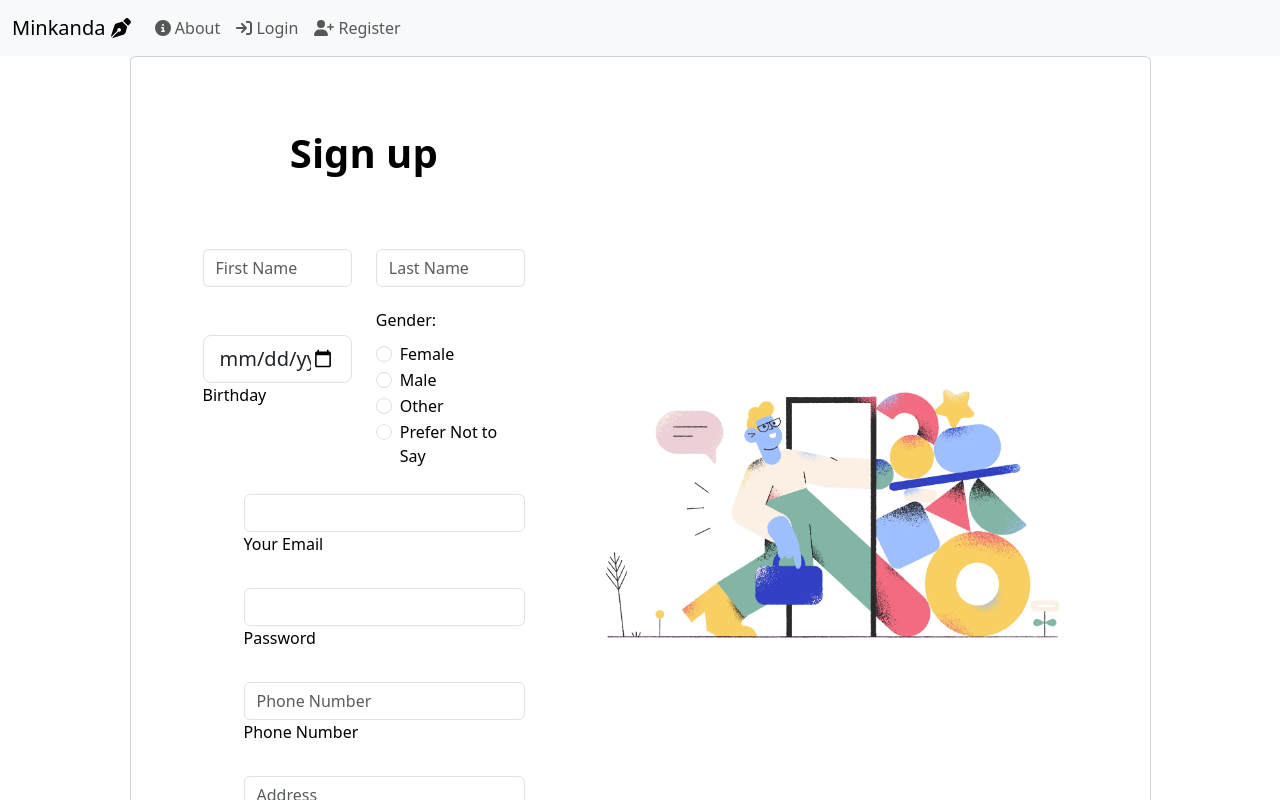
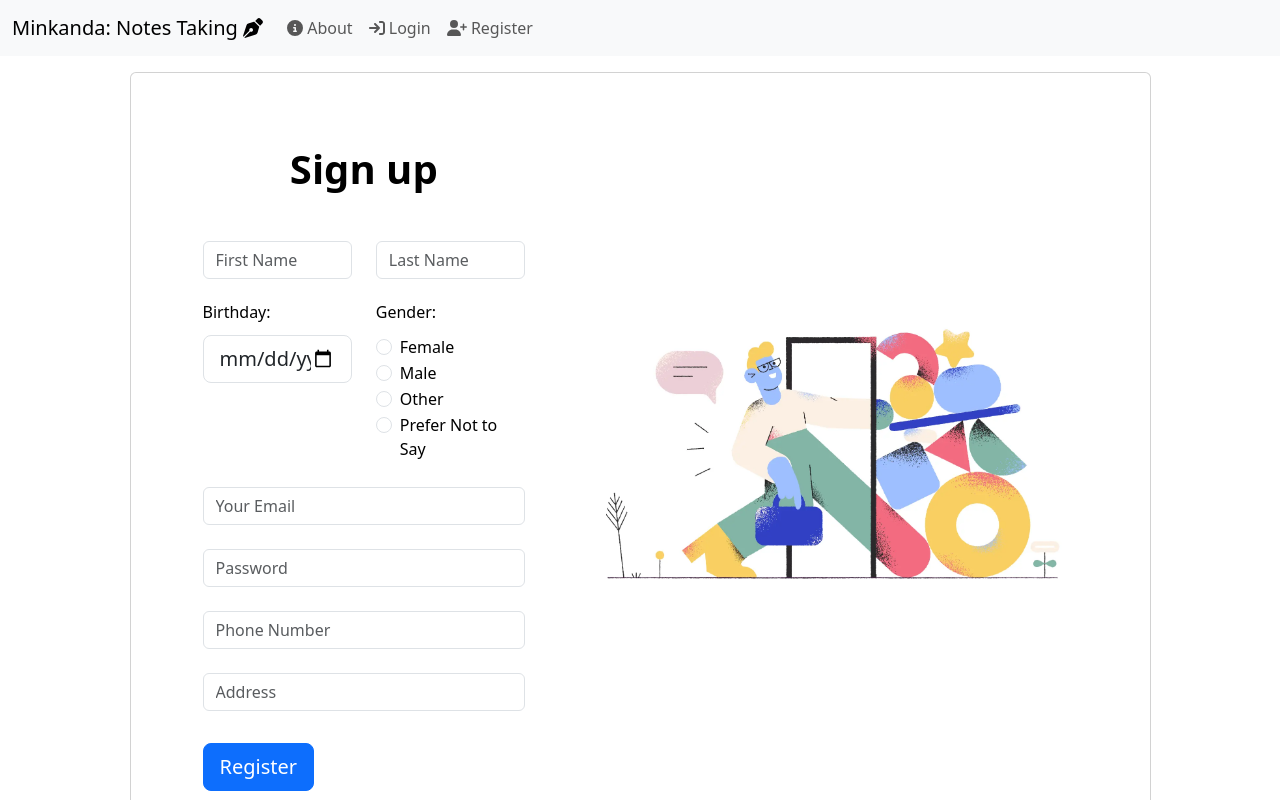
Before and after one commit to helenapedro/minkanda-frontend, a React (Create React App) app: page /register in a window 1280 px wide. Shown: the top 800 px of the page. Built offline with nearby package versions, Linux system fonts and the light colour scheme.

Commit message:
new commit

```diff
--- a/src/components/NavBar.jsx
+++ b/src/components/NavBar.jsx
@@ -17,7 +17,7 @@ import Navbar from 'react-bootstrap/Navbar';
 import { useSelector } from 'react-redux';
 import { selectIsAuthenticated } from '../redux/userSlice';
 
-const MINKANDA = "Minkanda";
+const MINKANDA = "Minkanda: Notes Taking";
 const LOGIN = "Login";
 const LOGOUT = "Logout";
 const REGISTER = "Register";
--- a/src/forms/gender.jsx
+++ b/src/forms/gender.jsx
@@ -2,7 +2,6 @@ const Gender = ({ gender, setGender }) => {
   return (
     <div className="col mb-4">
       <h6 className="mb-2 pb-1">Gender: </h6>
-
       <div className="form-check form-check-inline">
         <input
           className="form-check-input"
--- a/src/forms/registerForm.jsx
+++ b/src/forms/registerForm.jsx
@@ -3,29 +3,21 @@ import styles from './Forms.module.css';
 
 const registerForm = (
      handleSubmit,
-     email,
-     setEmail,
-     password,
-     setPassword,
-     firstname,
-     setFirstname,
-     lastname,
-     setLastname,
-     birthday,
-     setBirthday,
-     gender,
-     setGender,
-     phoneNumber,
-     setPhoneNumber,
-     address,
-     setAddress,
+     email, setEmail,
+     password, setPassword,
+     firstname, setFirstname,
+     lastname, setLastname,
+     birthday, setBirthday,
+     gender, setGender,
+     phoneNumber, setPhoneNumber,
+     address, setAddress,
      isLoading
 ) => {
      return (
           <form className='mx-1 mx-md-4' onSubmit={handleSubmit}>
                <div className='row'>
                     <div className="col-md-6 mb-4">
-                         <i className="fas fa-user fa-lg me-3 fa-fw"></i>
+                         {/* <i className="fas fa-user fa-lg me-3 fa-fw"></i> */}
                          <div data-mdb-input-init className="form-outline flex-fill mb-0">
                               <input
                               type="text"
@@ -40,7 +32,7 @@ const registerForm = (
                          </div>
                     </div>
                     <div className="col-md-6 mb-4">
-                         <i className="fas fa-user fa-lg me-3 fa-fw"></i>
+                         {/* <i className="fas fa-user fa-lg me-3 fa-fw"></i> */}
                          <div className="form-outline flex-fill mb-0">
                               <input
                               type="text"
@@ -57,7 +49,8 @@ const registerForm = (
                </div>
                <div  className='row'>
                     <div className="col-md-6 mb-4 align-items-center">
-                         <i className="fas fa-calendar fa-lg me-3 fa-fw"></i>
+                         {/* <i className="fas fa-calendar fa-lg me-3 fa-fw"></i> */}
+                         <h6 className="mb-2 pb-1">Birthday: </h6>
                          <div className="form-outline datepicker w-100">
                               <input
                               type="date"
@@ -67,43 +60,42 @@ const registerForm = (
                               onChange={(e) => setBirthday(e.target.value)}
                               required
                               />
-                              <label className="form-label" htmlFor="birthdayDate">Birthday</label>
                          </div>
                     </div>
                     <Gender gender={gender} setGender={setGender} />
                </div>
                <div className="d-flex flex-row align-items-center mb-4">
-                    <i className="fas fa-envelope fa-lg me-3 fa-fw"></i>
+                    {/* <i className="fas fa-envelope fa-lg me-3 fa-fw"></i> */}
                     <div className="form-outline flex-fill mb-0">
                          <input
                               type="email"
                               id="email"
                               className="form-control"
+                              placeholder='Your Email'
                               value={email}
                               onChange={(e) => setEmail(e.target.value)}
                               required
                               autoComplete="email"
                          />
-                         <label className="form-label" htmlFor="email">Your Email</label>
                     </div>
                </div>
                <div className="d-flex flex-row align-items-center mb-4">
-                    <i className="fas fa-lock fa-lg me-3 fa-fw"></i>
+                    {/* <i className="fas fa-lock fa-lg me-3 fa-fw"></i> */}
                     <div className="form-outline flex-fill mb-0">
                          <input
                               type="password"
                               id="password"
                               className="form-control"
+                              placeholder='Password'
                               value={password}
                               onChange={(e) => setPassword(e.target.value)}
                               required
                               autoComplete="new-password"
                          />
-                         <label className="form-label" htmlFor="password">Password</label>
                     </div>
                </div>
                <div className="d-flex flex-row align-items-center mb-4">
-                    <i className="fas fa-phone fa-lg me-3 fa-fw"></i>
+                    {/* <i className="fas fa-phone fa-lg me-3 fa-fw"></i> */}
                     <div className="form-outline flex-fill mb-0">
                          <input
                          type="tel"
@@ -114,11 +106,10 @@ const registerForm = (
                          onChange={(e) => setPhoneNumber(e.target.value)}
                          autoComplete="tel"
                          />
-                         <label className="form-label" htmlFor="phoneNumber">Phone Number</label>
                     </div>
                </div>
                <div className="d-flex flex-row align-items-center mb-4">
-                    <i className="fas fa-home fa-lg me-3 fa-fw"></i>
+                    {/* <i className="fas fa-home fa-lg me-3 fa-fw"></i> */}
                     <div className="form-outline flex-fill mb-0">
                          <input
                          type="text"
@@ -130,7 +121,6 @@ const registerForm = (
                          required
                          autoComplete="address-line1"
                          />
-                         <label className="form-label" htmlFor="address">Address</label>
                     </div>
                </div>
                <div className="text-center text-lg-start mt-4 pt-2">
--- a/src/pages/Login/Login.jsx
+++ b/src/pages/Login/Login.jsx
@@ -47,7 +47,7 @@ const Login = () => {
         <div className="row d-flex justify-content-center align-items-center h-100">
           <div className="col-md-5 col-lg-6 col-xl-5">
             <p className='h2 text-center'>Minkanda</p>
-            <p className='lead text-center'>Create, manage, and access your minkanda (notes) securely.</p>
+            <p className='lead text-center'>Create, manage, and access your private and public notes securely.</p>
             <img
               src="./hero.webp"
               className={`${styles['img-fluid ']} img-fluid w-100`}
--- a/src/utils/fetchApiBase.js
+++ b/src/utils/fetchApiBase.js
@@ -1,6 +1,6 @@
 import axios from 'axios';
 
-const API_URL = process.env.REACT_APP_API_URL_HEROKU;
+const API_URL = process.env.REACT_APP_API_URL_LOCALHOST;
 
 const api = axios.create({
   baseURL: API_URL,
```
